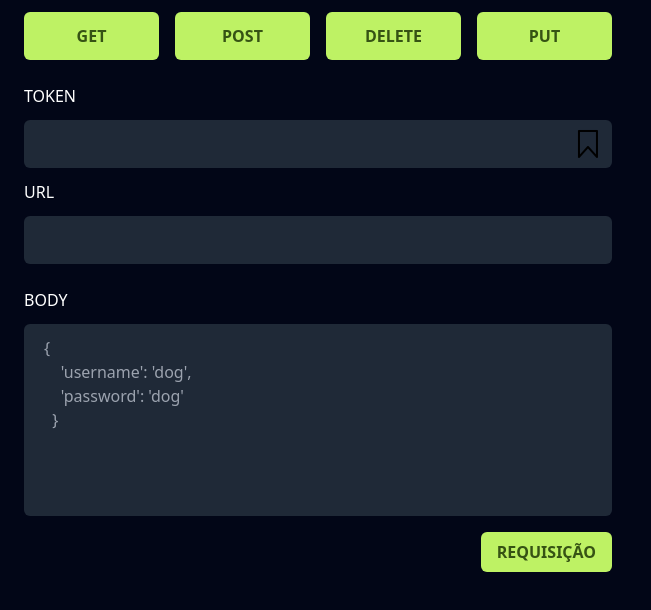
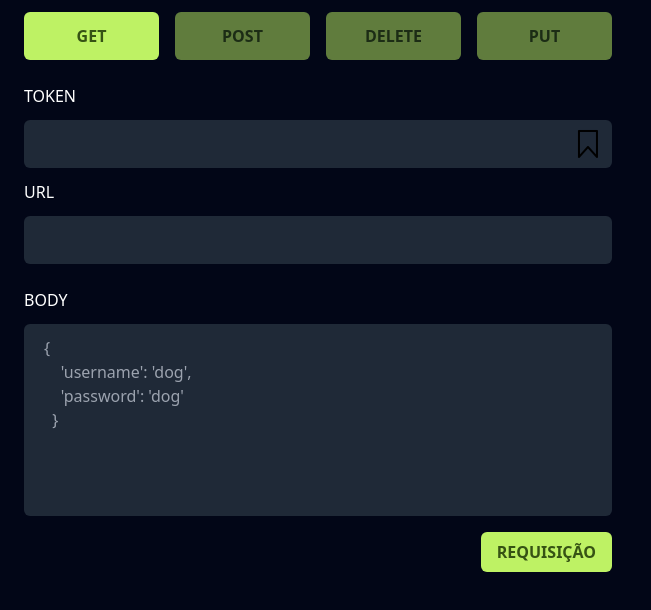
Before and after one commit to DevRafaSilva/ConsumerApi, a website with bundled scripts: page index.html in a window 1280 px wide. Both pictures are taken after a click on the item "GET". Shown: the whole page, without its empty margins (0-651 px from the left). Built offline with nearby package versions, Linux system fonts and the light colour scheme.

Commit message:
Opacidade adicionada nos btns

```diff
--- a/src/script/addClassButtonsRequest.js
+++ b/src/script/addClassButtonsRequest.js
@@ -5,13 +5,13 @@ export default class addClassbtns {
 
   addClass() {
     this.dataRequestbtns.forEach((itemClick, index) => {
-      this.dataRequestbtns[0].classList.remove('opacity-50');
-      itemClick.classList.add('opacity-50');
+      this.dataRequestbtns[0].style.opacity = '1';
+      itemClick.style.opacity = '0.5';
       itemClick.addEventListener('click', () => {
         this.dataRequestbtns.forEach((btn) => {
-          btn.classList.add('opacity-50');
+          btn.style.opacity = '0.5';
         });
-        this.dataRequestbtns[index].classList.remove('opacity-50');
+        this.dataRequestbtns[index].style.opacity = '1';
       });
     });
   }
```
Also changed, not shown: src/output.css.
